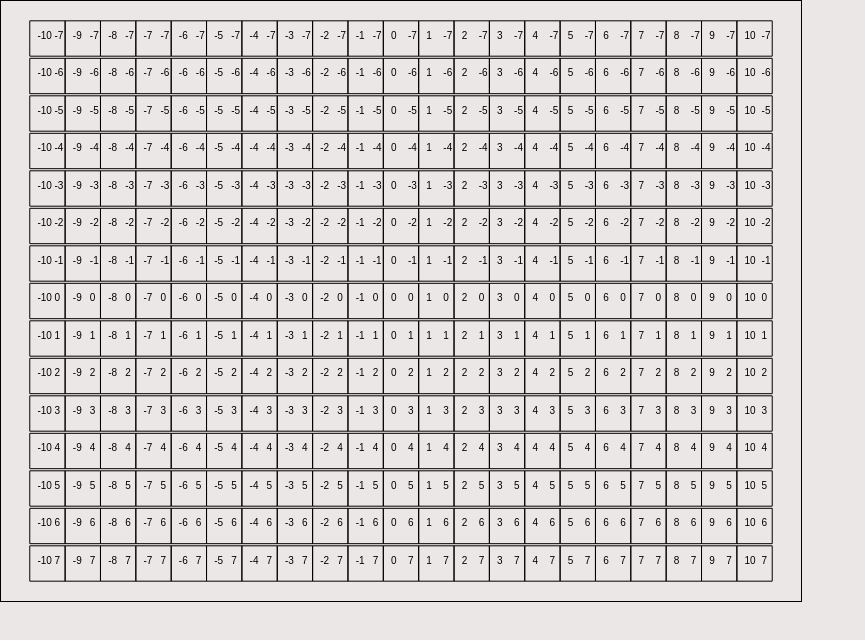
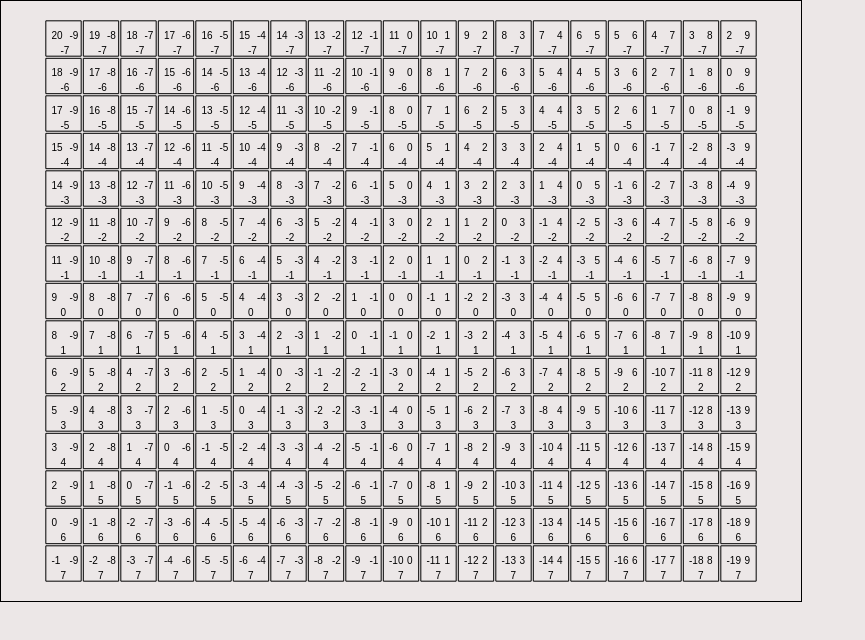
Before and after one commit to rsthind/Algorithm-Visualizer, a React (Create React App) app in the folder Algorithm_Visualizer/: page / in a window 1280 px wide. Shown: the top 640 px of the page, without its empty margins (0-865 px from the left). Built offline with nearby package versions, Linux system fonts and the light colour scheme.

Commit message:
Mouse Clicking Coordinate Hilighted

```diff
--- a/Algorithm_Visualizer/src/BFS/BFS.jsx
+++ b/Algorithm_Visualizer/src/BFS/BFS.jsx
@@ -28,7 +28,20 @@ export default class BFS extends React.Component {
         this.canvasHex.height = canvasHeight;
         this.canvasCoordinates.width = canvasWidth;
         this.canvasCoordinates.height = canvasHeight;
+        this.getCanvasPosition(this.canvasCoordinates);
         this.drawHexes();
+    }
+
+    shouldComponentUpdate(nextProps, nextState) {
+        if (nextState.currentHex !== this.state.currentHex) {
+            const {q, r, s, x, y} = nextState.currentHex;
+            const {canvasWidth, canvasHeight} = this.state.canvasSize;
+            const ctx = this.canvasCoordinates.getContext("2d");
+            ctx.clearRect(0, 0, canvasWidth, canvasHeight);
+            this.drawHex(this.canvasCoordinates, this.Point(x, y), "line", 2);
+            return true;
+        }
+        return false;
     }
 
     getHexCornerCoord(center, i) {
@@ -43,20 +56,21 @@ export default class BFS extends React.Component {
         return {x: x, y: y}
     }
 
-    drawHex(canvasID, center) {
+    drawHex(canvasID, center, color, width) {
         for (let i = 0; i < 4; i++) {
             let start = this.getHexCornerCoord(center, i);
             let end = this.getHexCornerCoord(center, i +1);
 
-            this.drawLine(canvasID, {x: start.x, y: start.y}, {x: end.x, y: end.y})
+            this.drawLine(canvasID, {x: start.x, y: start.y}, {x: end.x, y: end.y}, color, width)
         }
     }
 
-    drawLine(canvasID, start, end) {
+    drawLine(canvasID, start, end, color, width) {
         const ctx = canvasID.getContext("2d");
         ctx.beginPath();
         ctx.moveTo(start.x, start.y);
-
+        ctx.strokeStyle = color;
+        ctx.lineWidth = width;
         ctx.lineTo(end.x, end.y);
         ctx.stroke();
         ctx.closePath();
@@ -80,7 +94,7 @@ export default class BFS extends React.Component {
                 const {x, y} = this.hexToPixel(this.Hex(q-p, r));
                 if ((x > hexWidth/2 && x < canvasWidth - hexWidth/2) && (y > hexHeight/2 && y < canvasHeight - hexHeight/2)) {
                     this.drawHex(this.canvasHex, this.Point(x, y));
-                    this.drawHexCoordinates(this.canvasHex, this.Point(x, y), this.Hex(q-p, r));
+                    this.drawHexCoordinates(this.canvasHex, this.Point(x, y), this.Hex(q-p, r, -q-r));
                 }
             }
         }
@@ -93,7 +107,7 @@ export default class BFS extends React.Component {
                 const {x, y} = this.hexToPixel(this.Hex(q+n, r));
                 if ((x > hexWidth/2 && x < canvasWidth - hexWidth/2) && (y > hexHeight/2 && y < canvasHeight - hexHeight/2)) {
                     this.drawHex(this.canvasHex, this.Point(x, y));
-                    this.drawHexCoordinates(this.canvasHex, this.Point(x, y), this.Hex(q+n, r));
+                    this.drawHexCoordinates(this.canvasHex, this.Point(x, y), this.Hex(q+n, r, -q-r));
                 }
             }
         }
@@ -101,31 +115,41 @@ export default class BFS extends React.Component {
 
     hexToPixel(h) {
         let hexOrigin = this.state.hexOrigin;
-        let x = this.state.hexSize * Math.sqrt(2) * (h.q) + hexOrigin.x;
+        let x = this.state.hexSize * 3/2 * (h.q) + hexOrigin.x;
         let y = this.state.hexSize * 3/2 * h.r + hexOrigin.y;
         return this.Point(x, y)
     }
 
-    Hex(q, r) {
-        return {q: q, r: r}
+    Hex(q, r, s) {
+        return {q: q, r: r, s: s}
     }
 
     drawHexCoordinates(canvasID, center, h) {
         const ctx = canvasID.getContext("2d");
-        ctx.fillText(h.q, center.x - 10, center.y);
-        ctx.fillText(h.r, center.x + 7, center.y);
+        ctx.fillText(h.q, center.x + 6, center.y);
+        ctx.fillText(h.r, center.x - 3, center.y + 15);
+        ctx.fillText(h.s, center.x-12, center.y);
     }
 
     getHexParameters() {
         let hexHeight = this.state.hexSize * 2;
-        let hexWidth = Math.sqrt(3)/2 * hexHeight;
-        let vertDist = hexHeight * 3/4;
+        let hexWidth =  hexHeight;
+        let vertDist = hexHeight;
         let horizDist = hexWidth;
         return {hexWidth, hexHeight, vertDist, horizDist}
     }
 
     handleMouseMove(e) {
+        const {left, right, top, bottom} = this.state.canvasPosition;
         console.log(e.pageX, e.pageY);
+        let offsetX = e.pageX - left;
+        let offsetY = e.pageY - top;
+        const {q, r, s} = this.cubeRound(this.pixeltoHex(this.Point(offsetX, offsetY)));
+        const {x, y} = this.hexToPixel(this.Hex(q, r, s));
+        this.drawHex(this.canvasCoordinates, this.Point(x, y), "green", 2);
+        this.setState({
+            currentHex: {q, r, s, x, y}
+        })
     }
 
     getCanvasPosition(canvasID) {
@@ -133,6 +157,34 @@ export default class BFS extends React.Component {
         this.setState({
             canvasPosition: {left: rect.left, right: rect.right, top: rect.top, bottom: rect.bottom}
         })
+    }
+
+    pixeltoHex(p) {
+        let size = this.state.hexSize;
+        let origin = this.state.hexOrigin;
+        let q = ((p.x - origin.x) * 2/3 / size);
+        let r = (p.y - origin.y) * 2/3 / size;
+        return this.Hex(q, r, -q-r);
+    }
+
+    cubeRound(cube) {
+        var rx = Math.round(cube.q)
+        var ry = Math.round(cube.r)
+        var rz = Math.round(cube.s)
+
+        var x_diff = Math.abs(rx - cube.q)
+        var y_diff = Math.abs(ry - cube.r)
+        var z_diff = Math.abs(rz - cube.s)
+
+        if (x_diff > y_diff && x_diff > z_diff) {
+            rx = -ry-rz;
+        } else if (y_diff > z_diff) {
+            ry = -rx-rz;
+        } else {
+            rz = -rx-ry;
+        }
+
+        return this.Hex(rx, ry, rz)
     }
 
     render() {
```
